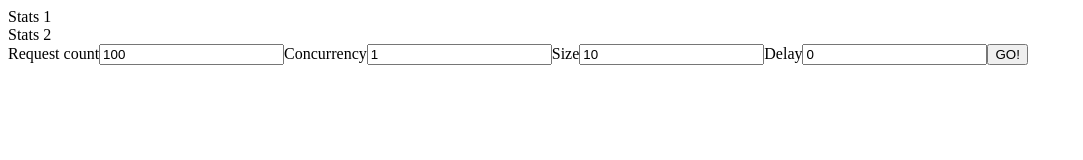
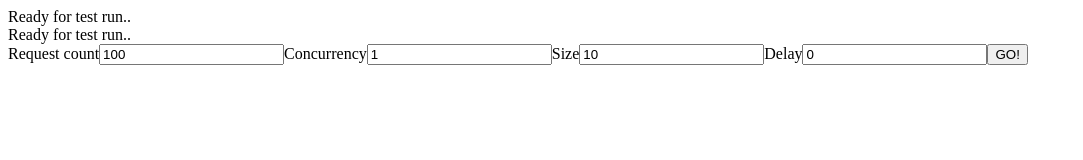
Before and after one commit to majori/bachelor-thesis, a React app in the folder client/: page / in a window 1280 px wide. Shown: the top 160 px of the page, without its empty margins (0-1083 px from the left). Built offline with nearby package versions, Linux system fonts and the light colour scheme.

Commit message:
Show stats in Stats component

```diff
--- a/client/src/components/App.jsx
+++ b/client/src/components/App.jsx
@@ -11,6 +11,21 @@ const Layout = styled.div`
 
 `;
 
+const statsInitState = {
+  http1: {
+    loading: false,
+    progress: 0,
+    mean: null,
+    variance: null,
+  },
+  http2: {
+    loading: false,
+    progress: 0,
+    mean: null,
+    variance: null,
+  },
+};
+
 class App extends React.Component {
   constructor() {
     super();
@@ -21,9 +36,14 @@ class App extends React.Component {
         size: 10,
         delay: 0,
       },
+      stats: statsInitState,
     };
     this.handleParamChange = this.handleParamChange.bind(this);
     this.startTestRun = this.startTestRun.bind(this);
+  }
+
+  resetResults() {
+    this.setState({ stats: statsInitState });
   }
 
   handleParamChange(event) {
@@ -37,11 +57,14 @@ class App extends React.Component {
 
   async startTestRun(event) {
     event.preventDefault();
+    this.resetResults();
     await this.runTest(true);
     await this.runTest(false);
   }
 
   async runTest(useHttp1) {
+    const version = useHttp1 ? 'http1': 'http2';
+    this.setState(_.set(this.state, ['stats', version, 'loading'], true));
     const { concurrency, size, delay, count } = this.state.params;
 
     const query = qs.stringify({ size, delay }, { addQueryPrefix: true });
@@ -58,9 +81,10 @@ class App extends React.Component {
       responses.push(await Promise.all(requests));
       durations.push(Date.now() - start);
       completed += batch;
+      this.setState(_.set(this.state, ['stats', version, 'progress'], _.round((completed / count) * 100)))
     }
 
-    // Post-process responses
+    // ### Post-process responses
     const bodys = await Promise.all(_.chain(responses)
       .flatten()
       .map(response => response.json())
@@ -75,15 +99,20 @@ class App extends React.Component {
     const mean = _.round(math.mean(stats));
     const variance = _.round(math.var(stats));
 
-    console.log(`HTTP/${useHttp1 ? '1.1' : '2'}`, { mean, variance });
+    this.setState(_.set(this.state, ['stats', version], {
+      loading: false,
+      progress: 0,
+      mean,
+      variance,
+    }));
   }
 
   render() {
     return (
       <Layout>
         <div>
-          <Stats target="1"/>
-          <Stats target="2"/>
+          <Stats stats={this.state.stats.http1}/>
+          <Stats stats={this.state.stats.http2}/>
         </div>
         <Controls
           onSubmit={this.startTestRun}
--- a/client/src/components/Stats.jsx
+++ b/client/src/components/Stats.jsx
@@ -5,10 +5,25 @@ const Container = styled.div`
 
 `;
 
-export default ({ target }) => {
+export default ({ stats }) => {
+  const Results = (
+    <div>
+      {
+        !stats.mean && !stats.variance ?
+          <span>Ready for test run..</span> :
+          <div>
+            <span>Mean: {stats.mean} ms</span>
+            <span>Variance: {stats.variance} ms</span>
+          </div>
+      }
+    </div>
+  );
   return (
     <Container>
-      Stats {target}
+      { stats.loading ?
+        <span>Running... {stats.progress}%</span> :
+        Results
+      }
     </Container>
   );
 };
```
